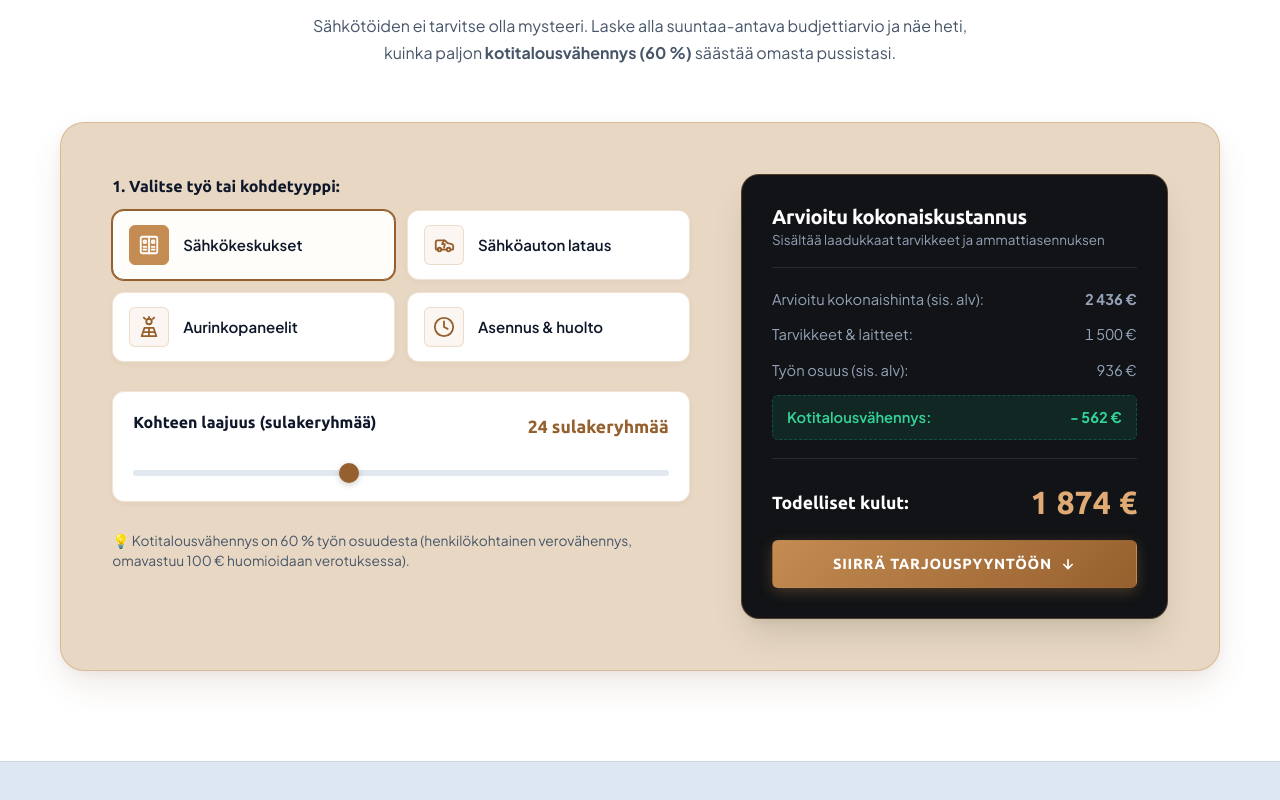
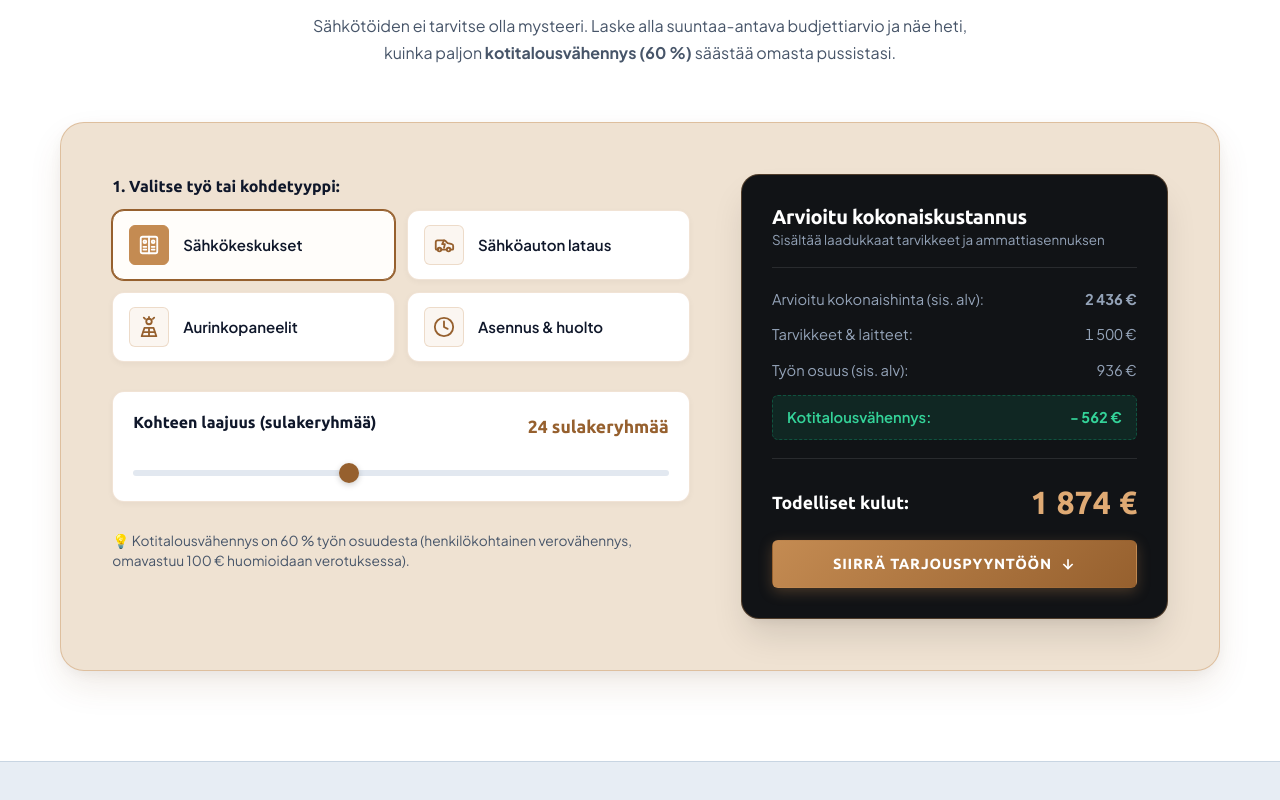
Before and after one commit to Laakista/kovasahko, a website built with Vite: page index.html in a window 1280 px wide. Shown: the part 2880-3680 px from the top of the page. Built offline with nearby package versions, Linux system fonts and the light colour scheme.

Commit message:
Modify light background and sand color variables
Updated background and border color variables for better aesthetics.

```diff
--- a/assets/css/variables.css
+++ b/assets/css/variables.css
@@ -25,9 +25,9 @@
 
   /* Fresh Daylight Surfaces (Services, Calculator, FAQ, Info) */
   --bg-light-100: #ffffff;
-  --bg-light-200: #dde7f2; /* darker, tinted slightly to cool blue for Services, Process & FAQ */
+  --bg-light-200: #e7edf4;
   --bg-light-300: #cfdce9;
-  --bg-light-sand: #e8d8c3; /* darker warm sand/brown, high contrast against white on all monitors */
+  --bg-light-sand: #efe2d2;
   --border-light: #c8d5e2;
   --border-light-subtle: #dbe4ee;
   --text-light-primary: #0f172a;
```
